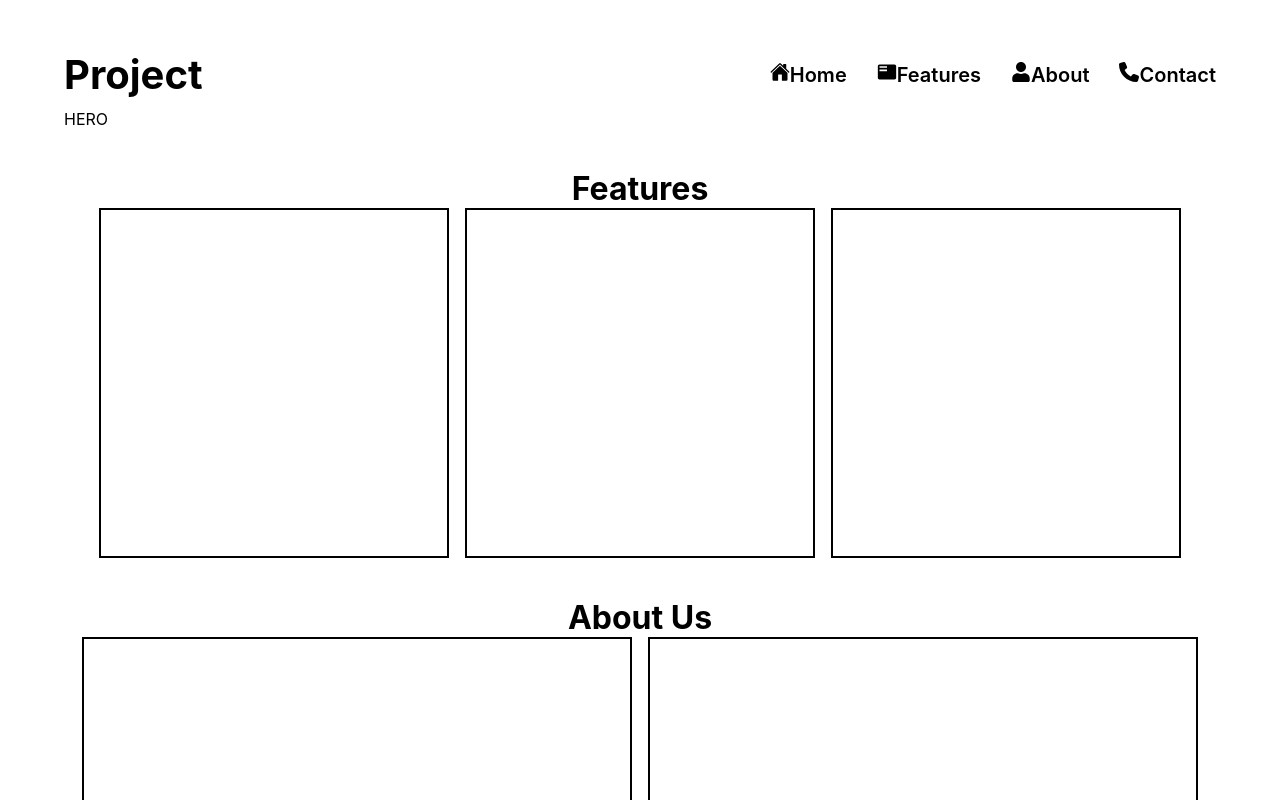
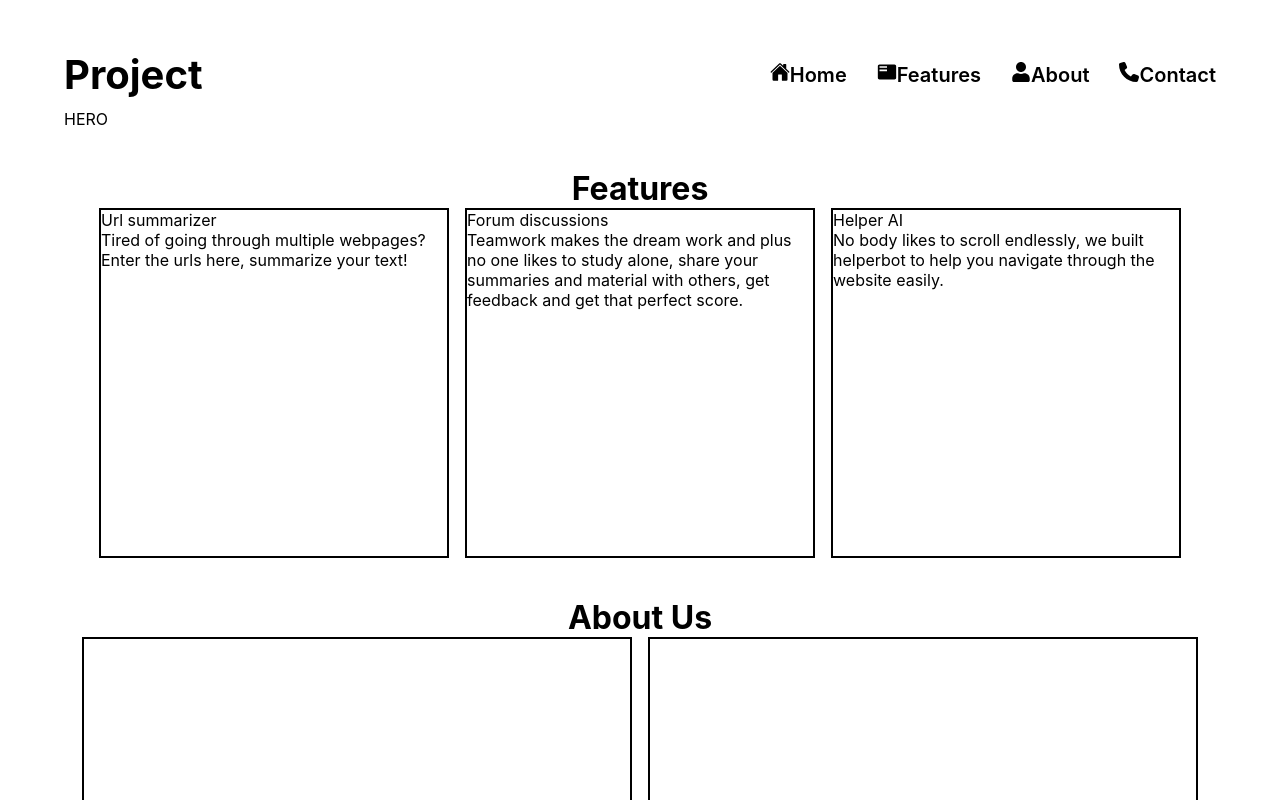
Before and after one commit to AmanWasti9/Final-Project, a React (Create React App) app in the folder frontend/: page / in a window 1280 px wide. Shown: the top 800 px of the page. Built offline with nearby package versions, Linux system fonts and the light colour scheme.

Commit message:
Edited features.js file

```diff
--- a/frontend/src/components/Features/Features.js
+++ b/frontend/src/components/Features/Features.js
@@ -24,7 +24,10 @@ export default function Features() {
             width: "350px",
             border: "2px solid black",
           }}
-        ></Grid2>
+        > Url summarizer
+        <br/>
+        Tired of going through multiple webpages? Enter the urls here, summarize your text!
+        </Grid2>
         <Grid2
           xs={12}
           sm={6}
@@ -34,7 +37,12 @@ export default function Features() {
             width: "350px",
             border: "2px solid black",
           }}
-        ></Grid2>
+        > Forum discussions
+        <br/>
+        Teamwork makes the dream work and plus no one likes to study alone,
+        share your summaries and material with others, get feedback and get that
+        perfect score.
+        </Grid2>
         <Grid2
           xs={12}
           sm={6}
@@ -44,7 +52,11 @@ export default function Features() {
             width: "350px",
             border: "2px solid black",
           }}
-        ></Grid2>
+        > Helper AI
+        <br/>
+        No body likes to scroll endlessly, we built helperbot
+        to help you navigate through the website easily.
+         </Grid2>
       </Grid2>
     </div>
   );
```
